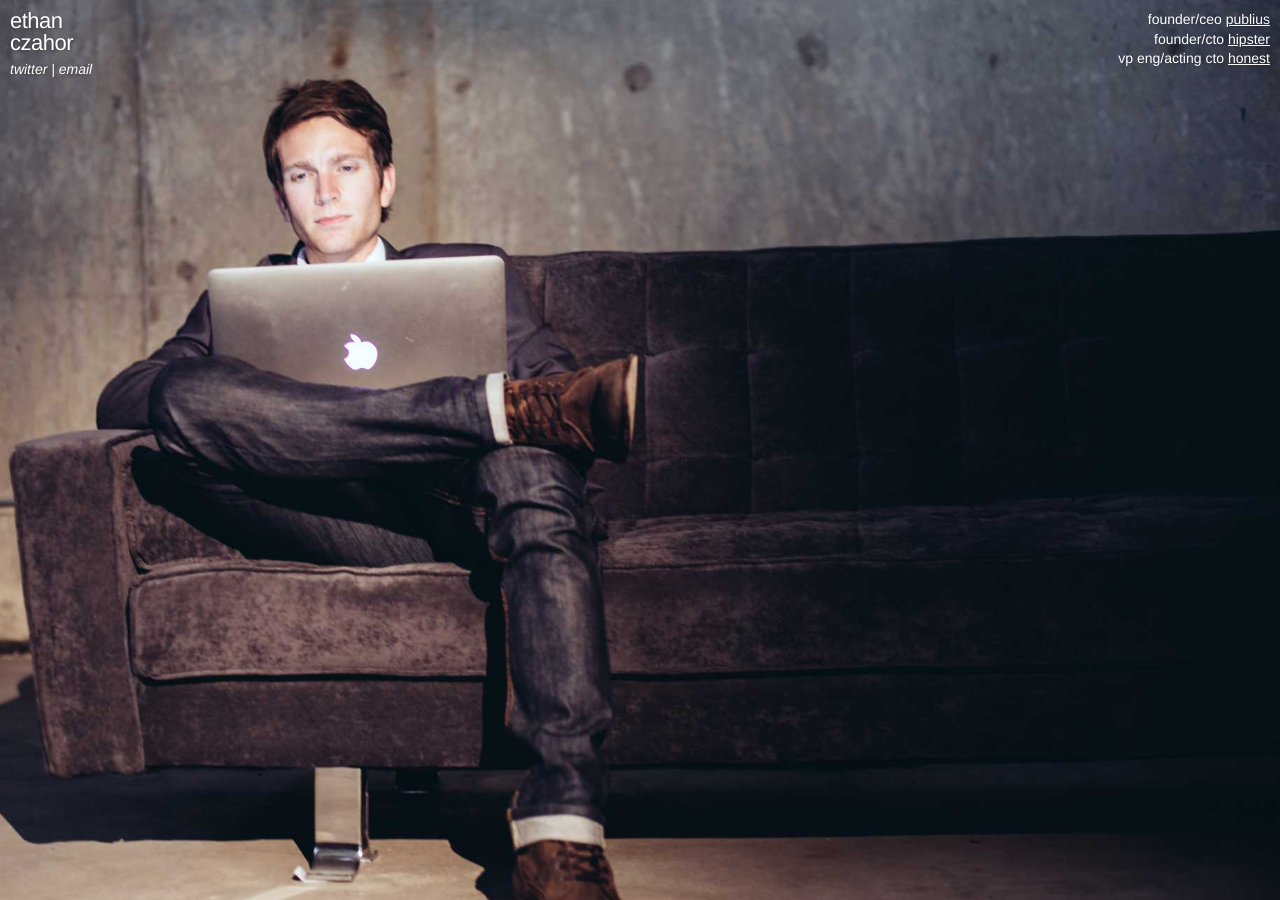
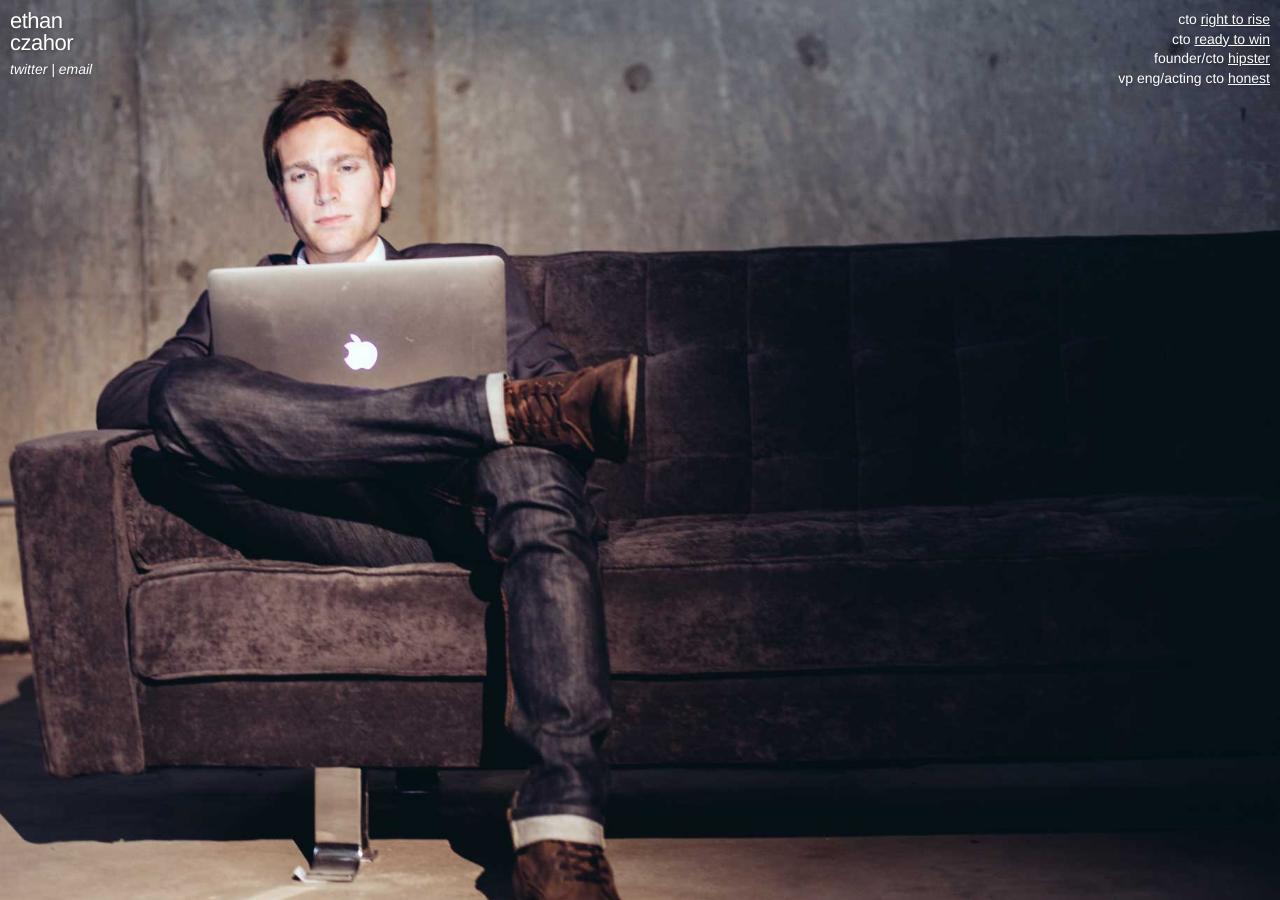
Before and after one commit to czahor/czahor.github.io, a Jekyll site: the page built from index.html, in a window 1280 px wide. Built offline with Jekyll 4.4.1, drawn with Linux system fonts in a browser that asks for light colours; Markdown is read by kramdown in place of the engine named in the settings.

Commit message:
updated links

```diff
--- a/Gemfile
+++ b/Gemfile
@@ -1,6 +1,7 @@
-ruby '2.1.1'
+ruby '2.2.0'
 source 'https://rubygems.org'
 
+gem 'eventmachine', '1.0.6' # some bug
 gem 'github-pages'
 gem 'guard'
 gem 'guard-jekyll-plus'
--- a/_layouts/default.html
+++ b/_layouts/default.html
@@ -31,7 +31,8 @@
       <a href="mailto:ethan@czahor.com" target="_blank">email</a>
     </h3>
     <h3 class="resume animated slideInRight">
-      founder/ceo <a href="http://projectpublius.com" target="_blank">publius</a><br>
+      cto <a href="http://www.righttorisepac.org" target="_blank">right to rise</a><br>
+      cto <a href="http://www.rtw.io" target="_blank">ready to win</a><br>
       founder/cto <a href="http://techcrunch.com/2012/03/15/aol-snaps-up-hyper-local-photosharing-app-hipster/" target="_blank">hipster</a><br>
       vp eng/acting cto <a href="http://www.honest.com" target="_blank">honest</a><br>
     </h3>
```
Also changed, not shown: Gemfile.lock.
